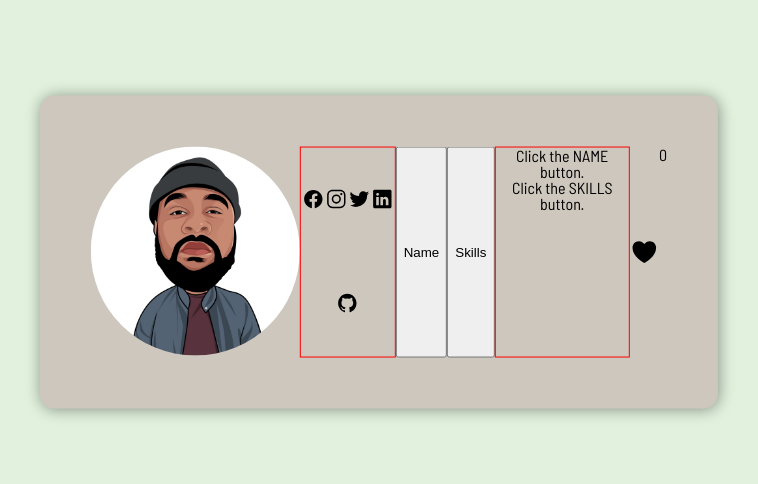
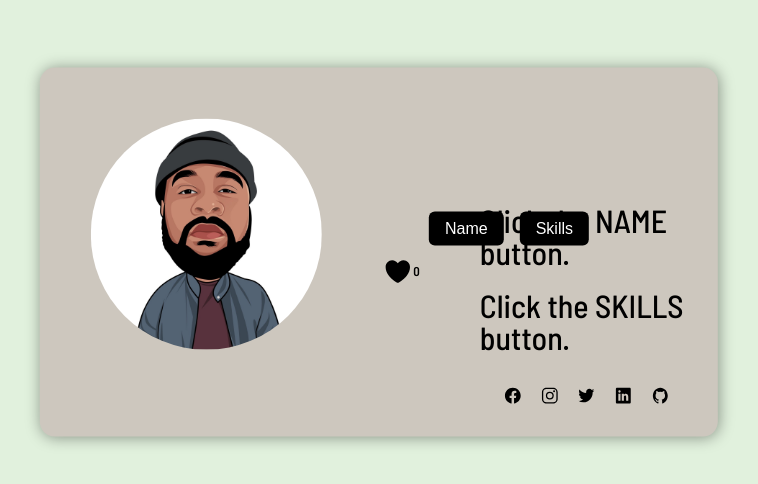
Before and after one commit to idongCodes/essien-react-profile-card, a React (Create React App) app: page / in a window 1280 px wide. Shown: the part 148-632 px from the top of the page, without its empty margins (261-1019 px from the left). Built offline with nearby package versions, Linux system fonts and the light colour scheme.

Commit message:
Update Desktop Styles

```diff
--- a/src/App.js
+++ b/src/App.js
@@ -10,9 +10,9 @@ import SocialLinks from './components/SocialLinks';
 
 function App() {
 
-  const[fname, setFname] = useState('Click the NAME button.');
-  const[myTitle, setMyTitle] = useState('Click the SKILLS button.');
-  let[count, setCount] = useState(0);
+  const [fname, setFname] = useState('Click the NAME button.');
+  const [myTitle, setMyTitle] = useState('Click the SKILLS button.');
+  let [count, setCount] = useState(0);
 
   return (
     <div id='root-app' className="App">
@@ -20,15 +20,19 @@ function App() {
       <ProfileImage />
       <SocialLinks />
 
-      <button onClick={ () => setFname('My name is Idong!') }>Name</button>
-      <button onClick={ () => setMyTitle(`And I'm a Front-End Developer!`) }>Skills</button>
+      <div className='buttons'>
+        <button onClick={() => setFname('My name is Idong!')}>Name</button>
+        <button onClick={() => setMyTitle(`And I'm a Front-End Developer!`)}>Skills</button>
+      </div>
 
       <div className='display'>
-        <Display name={ fname } />
-        <Display title={ myTitle } />
+        <Display name={fname} />
+        <Display title={myTitle} />
       </div>
 
-      <img className='like-btn' src={ like } alt='like button' onClick={ () => setCount(count += 1)} /><span>{ count }</span>
+      <div className='like'>
+        <img className='like-btn' src={like} alt='like button' onClick={() => setCount(count += 1)} /><span>{count}</span>
+      </div>
 
     </div>
   );
--- a/src/css/App.css
+++ b/src/css/App.css
@@ -13,13 +13,58 @@
   box-shadow: 1px 1px 15px rgba(0, 0, 0, 0.4);
   padding: 4%;
   background-color: #cdc7be;
-  display: flex;
-}
-
-.like-btn {
-  width: 5%;
 }
 
 .display {
-  border: 1px solid red;
+  font-size: 2rem;
+  font-weight: 500;
+  position: absolute;
+  top: 115px;
+  left: 440px;
 }
+
+.display p {
+  margin: 1.3rem 0;
+  text-align: left;
+}
+
+.buttons {
+  position: relative;
+  z-index: 99;
+  bottom: 140px;
+  left: 130px;
+}
+
+.buttons button {
+  background: #000;
+  color: #fff;
+  font-size: 1rem;
+  padding: .5rem 1rem;
+  margin: 0 .5rem;
+  border: none;
+  border-radius: 6px;
+  font-weight: 300;
+  cursor: pointer;
+}
+
+.like {
+  position: absolute;
+  right: 305px;
+  bottom: 150px;
+  width: 30px;
+  height: 30px;
+  display: flex;
+  align-items: center;
+  justify-content: space-evenly;
+}
+
+.like .like-btn {
+  width: 100%;
+}
+
+.like span {
+  position: relative;
+
+  font-size: .8rem;
+  font-weight: 600;
+}
--- a/src/css/SocialLinks.css
+++ b/src/css/SocialLinks.css
@@ -1,12 +1,14 @@
 footer {
-    border: 1px solid red;
     display: flex;
     flex-wrap: wrap;
     align-items: center;
     justify-content: space-evenly;
-
+    width: 30%;
+    position: absolute;
+    bottom: 30px;
+    right: 30px;
 }
 
 footer img {
-    width: 1.3rem;
+    width: 1.1rem;
 }
```
